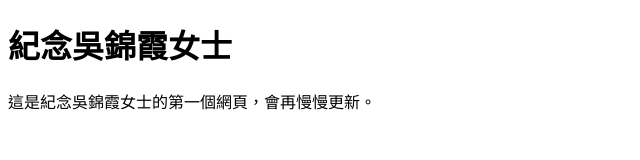
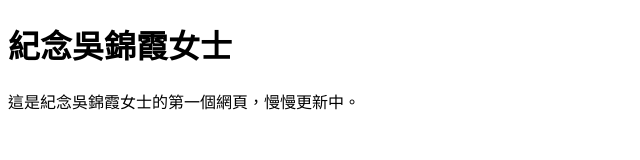
Before and after one commit to chinwu1979/jx01, a plain HTML site: page index.html in a window 1280 px wide. Shown: the full height of the page, 0-640 px from the left. Drawn offline with Linux system fonts and the light colour scheme.

Commit message:
Update index.html

```diff
--- a/index.html
+++ b/index.html
@@ -7,6 +7,6 @@
 </head>
 <body>
     <h1>紀念吳錦霞女士</h1>
-    <p>這是紀念吳錦霞女士的第一個網頁，會再慢慢更新。</p>
+    <p>這是紀念吳錦霞女士的第一個網頁，慢慢更新中。</p>
 </body>
 </html>
```
